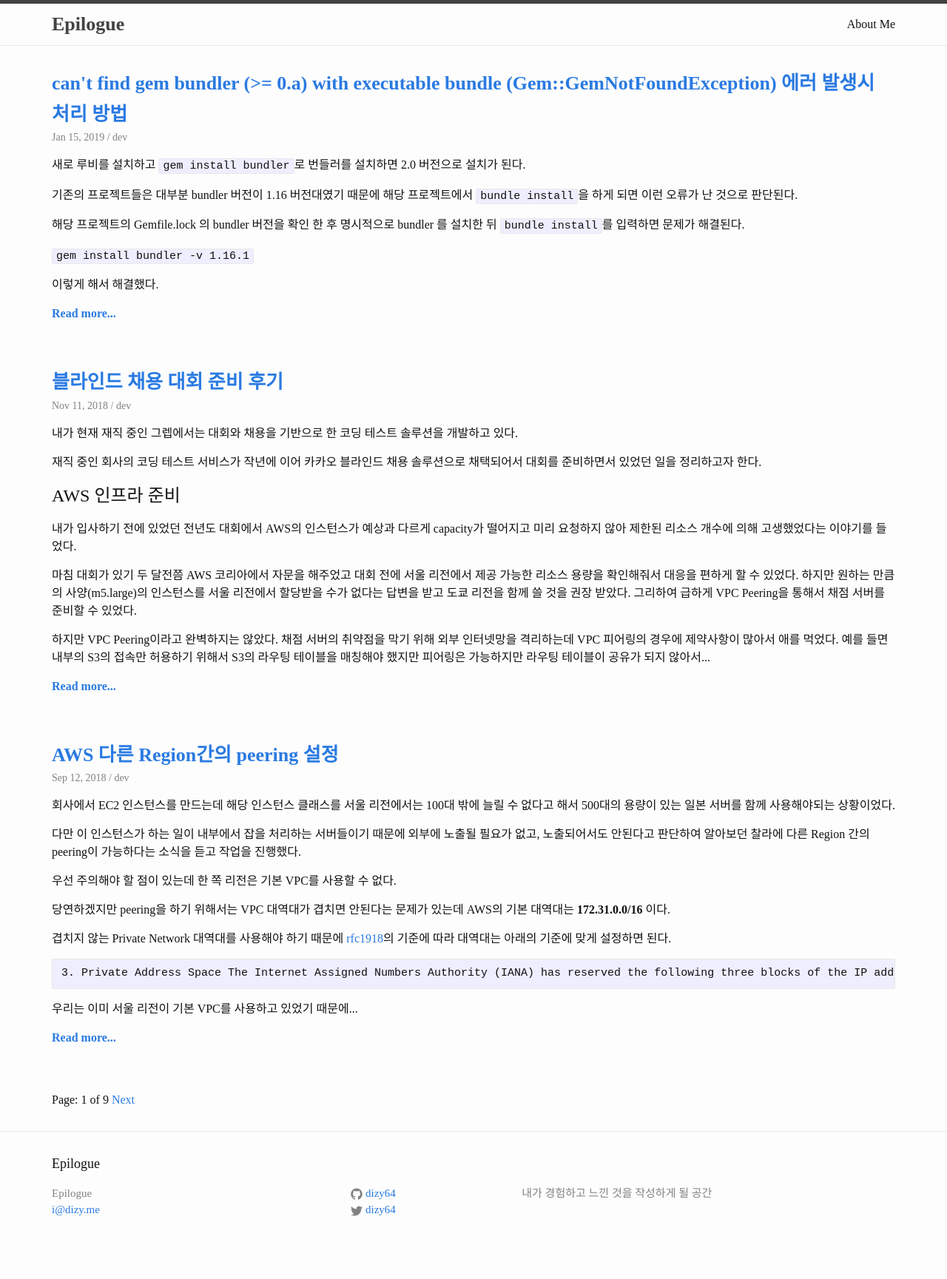
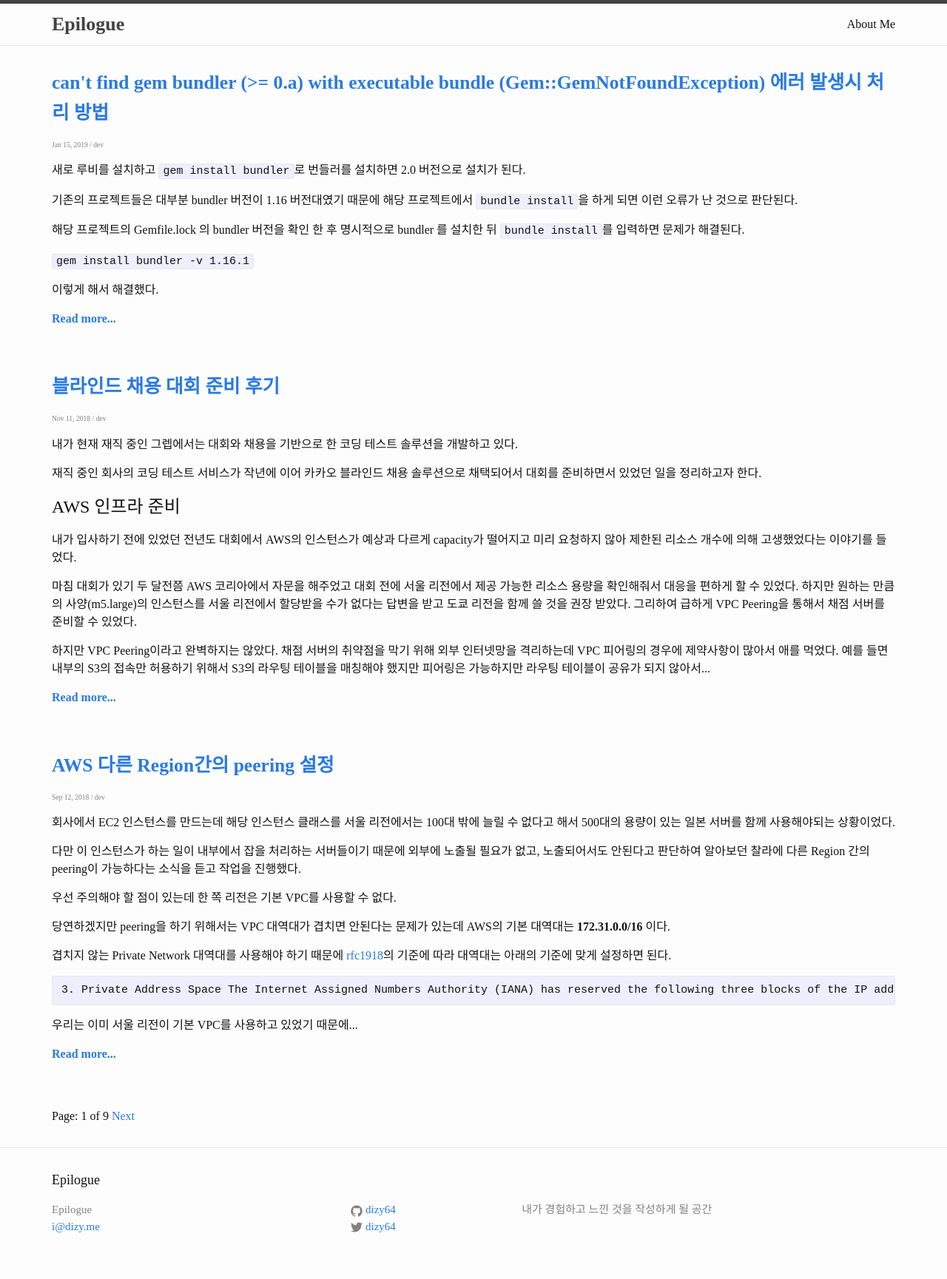
Before and after one commit to dizy64/dizy64.github.io, a Jekyll site: the page built from index.html, in a window 1280 px wide. Shown: the whole page at 74% size. Built offline with Jekyll 4.4.1, drawn with Linux system fonts in a browser that asks for light colours; the list of posts is cut into pages by our own code; before the commit the page ends 1707 px from its top, so only the background shows below that.

Commit message:
인덱스에서 서브타이틀 폰트 크기 및 간격 재조정

```diff
--- a/_sass/_layout.scss
+++ b/_sass/_layout.scss
@@ -202,24 +202,24 @@
     .post-header {
       margin-bottom: 10px;
       .post-title {
-        font-size: 26px;
-        font-weight: 700;
+        font-size: 1.6rem;
+        font-weight: bold;
         line-height: 1.6;
-        margin-bottom: 0;
         @include media-query($on-laptop) {
           font-size: 20px;
         }
       }
+      .post-subtitle {
+        font-size: 0.9rem;
+        font-weight: bold;
+      }
       .post-meta {
-        font-size: 14px;
+        font-size: 0.6rem;
         margin-bottom: 0px;
-        @include media-query($on-laptop) {
-          font-size: 12px;
-        }
       }
     }
     .content {
-      font-size: 16px;
+      font-size: 1rem;
       @include media-query($on-laptop) {
         font-size: 14px;
       }
--- a/index.html
+++ b/index.html
@@ -8,6 +8,7 @@ layout: default
     <article class="post" itemscope itemtype="http://schema.org/BlogPosting">
       <header class="post-header">
         <h1 class="post-title" itemprop="name headline"><a href="{{ post.url }}">{{ post.title }}</a></h1>
+    {% if post.subtitle %}<h2 class="post-subtitle">{{ post.subtitle }}<h2>{% endif %}
         <p class="post-meta"><time datetime="{{ post.date | date_to_xmlschema }}" itemprop="datePublished">{{ post.date | date: "%b %-d, %Y" }}</time> / <span itemprop="category">{{ post.categories }}</span> {% if post.author %} • <span itemprop="author" itemscope itemtype="http://schema.org/Person"><span itemprop="name">{{ post.author }}</span></span>{% endif %}</p>
       </header>
       <section class="content">
```
